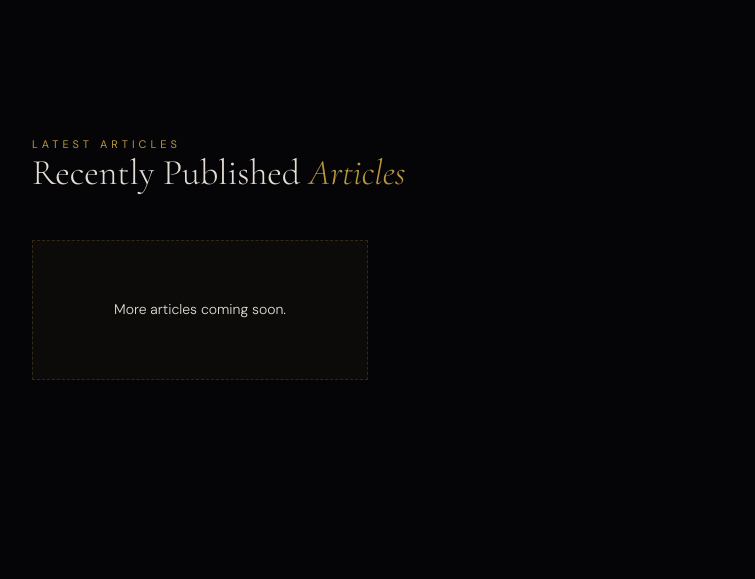
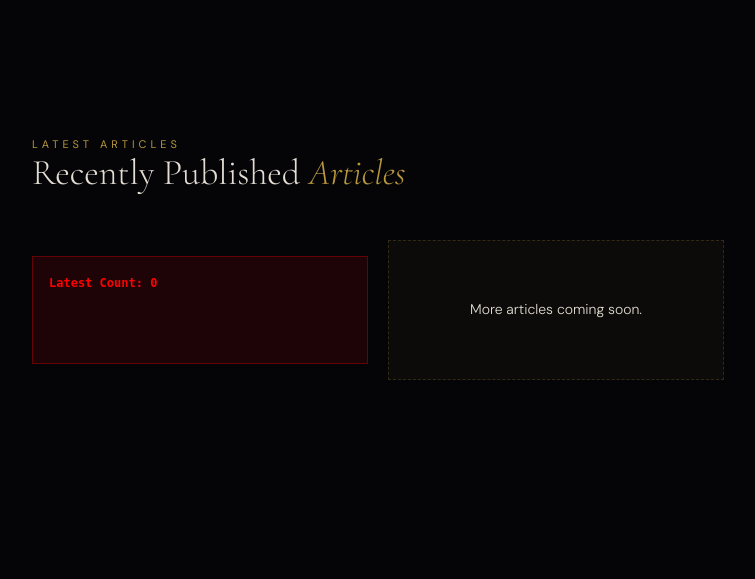
Before and after one commit to lovekushchauhan234-eng/storic-whisper, a Django app: page /en/ in a window 1280 px wide. Shown: the part 2920-3499 px from the top of the page, without its empty margins (84-839 px from the left). Run offline with Django 5.2, Linux system fonts and the light colour scheme; data comes from the database, SQL or seed files in the repository; some libraries are stand-ins or nearby versions.

Commit message:
Add diagnostic: show Latest Count and article IDs/titles

```diff
--- a/templates/core/english_hub.html
+++ b/templates/core/english_hub.html
@@ -279,6 +279,14 @@
     <h2 class="sw-display sw-display--sm">Recently Published <em>Articles</em></h2>
   </div>
   <div class="en-latest-grid sw-mt-48">
+    <!-- DIAGNOSTIC -->
+    <div style="background:rgba(255,0,0,0.1);border:1px solid rgba(255,0,0,0.3);padding:16px;margin:16px 0;font-family:monospace;font-size:12px;color:red;">
+      <p><strong>Latest Count: {{ latest_articles|length }}</strong></p>
+      {% for article in latest_articles %}
+      <p style="margin:8px 0;">{{ article.id }} - {{ article.title }}</p>
+      {% endfor %}
+    </div>
+    <!-- END DIAGNOSTIC -->
     {% for article in latest_articles %}
     <a href="{% url 'article_detail' article.slug %}" class="en-card">
       <div class="en-card-thumb">
```
